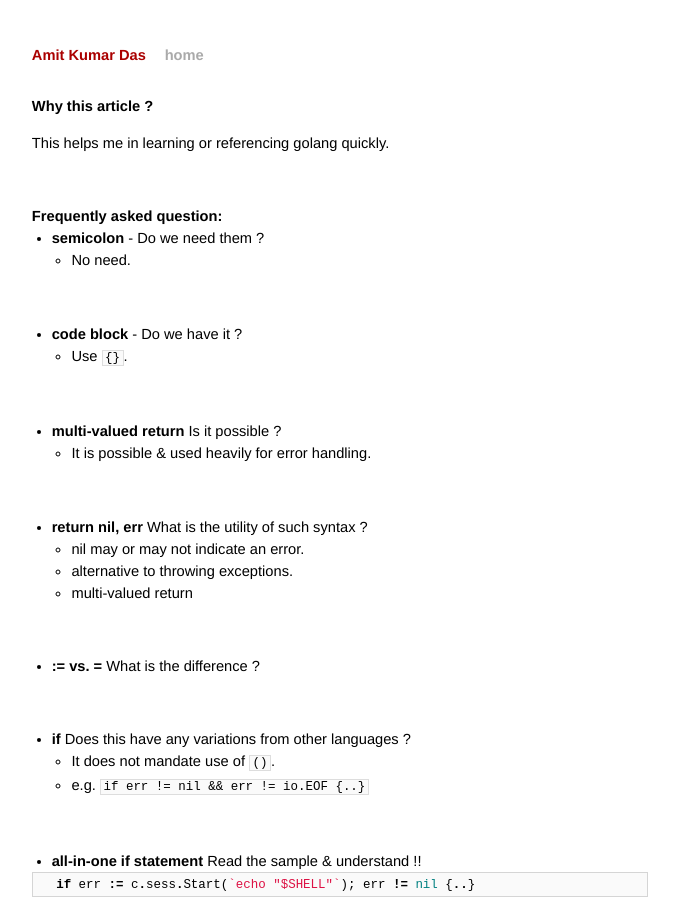
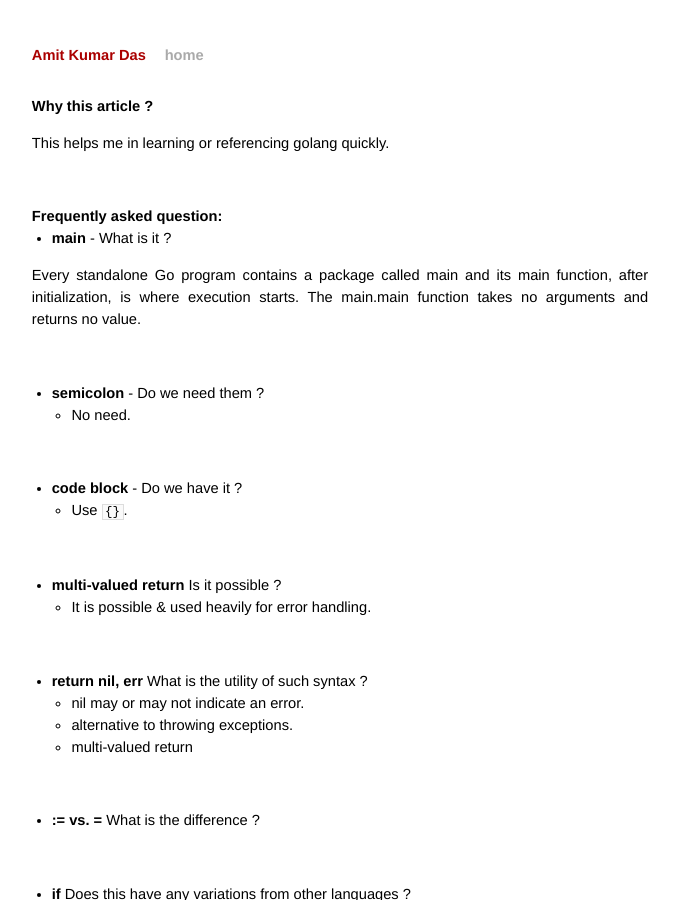
Before and after one commit to AmitKumarDas/amitkumardas.github.io, a Jekyll site: the page built from _posts/2016-07-14-my-golang-refresher.md, in a window 1280 px wide and 900 px high. Shown: the whole window, without its empty margins (300-979 px from the left). Built offline with Jekyll 4.4.1, drawn with Linux system fonts in a browser that asks for light colours.

Commit message:
Update 2016-07-14-my-golang-refresher.md

```diff
--- a/_posts/2016-07-14-my-golang-refresher.md
+++ b/_posts/2016-07-14-my-golang-refresher.md
@@ -10,6 +10,14 @@ title: My golang refresher
 <br />
 
 ## Frequently asked question:
+
+- **main** - What is it ?
+
+> Every standalone Go program contains a package called main and its main function,
+> after initialization, is where execution starts. The main.main function takes
+> no arguments and returns no value.
+
+<br />
 
 - **semicolon** - Do we need them ?
   - No need.
@@ -338,3 +346,4 @@ export PATH=$PATH:$GOPATH/bin
 
 - [golang & use of shell commands](http://nathanleclaire.com/blog/2014/12/29/shelled-out-commands-in-golang/)
 - [govendor](https://github.com/kardianos/govendor)
+- [Let us learn go](http://go-book.appspot.com/index.html)
```
